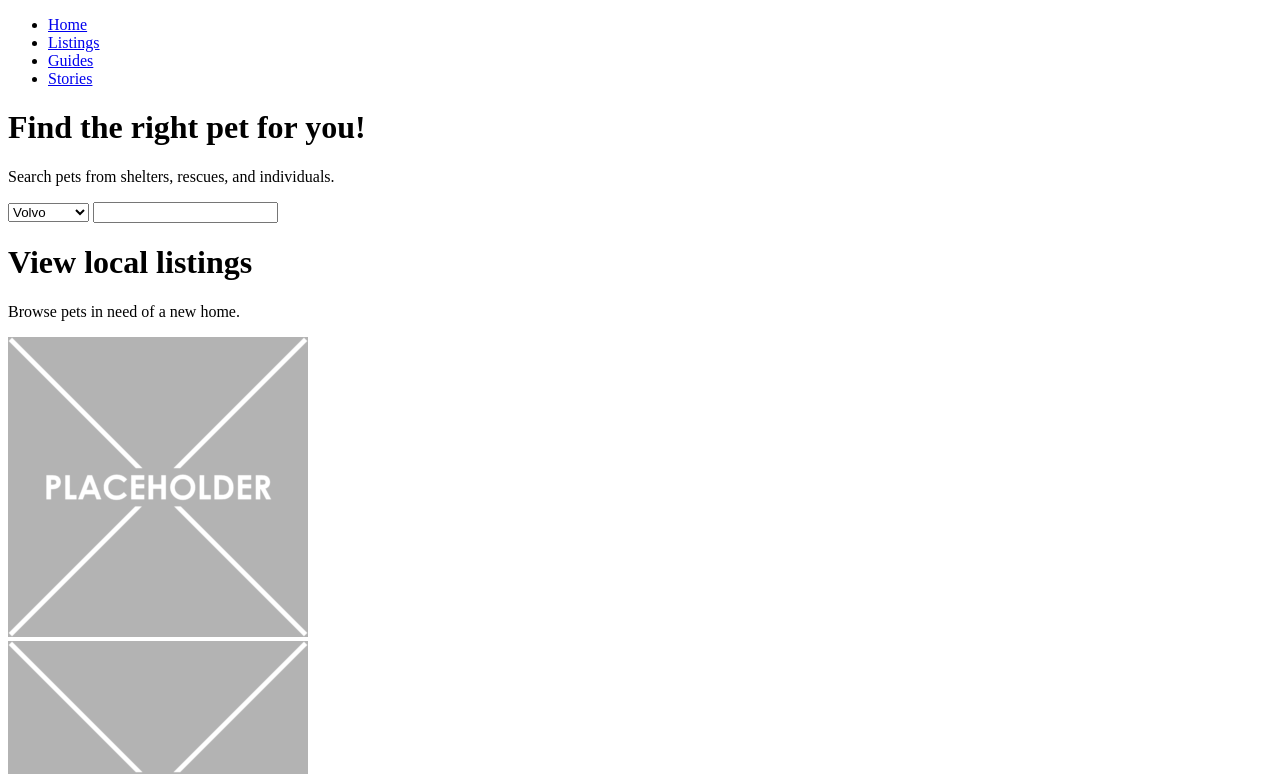
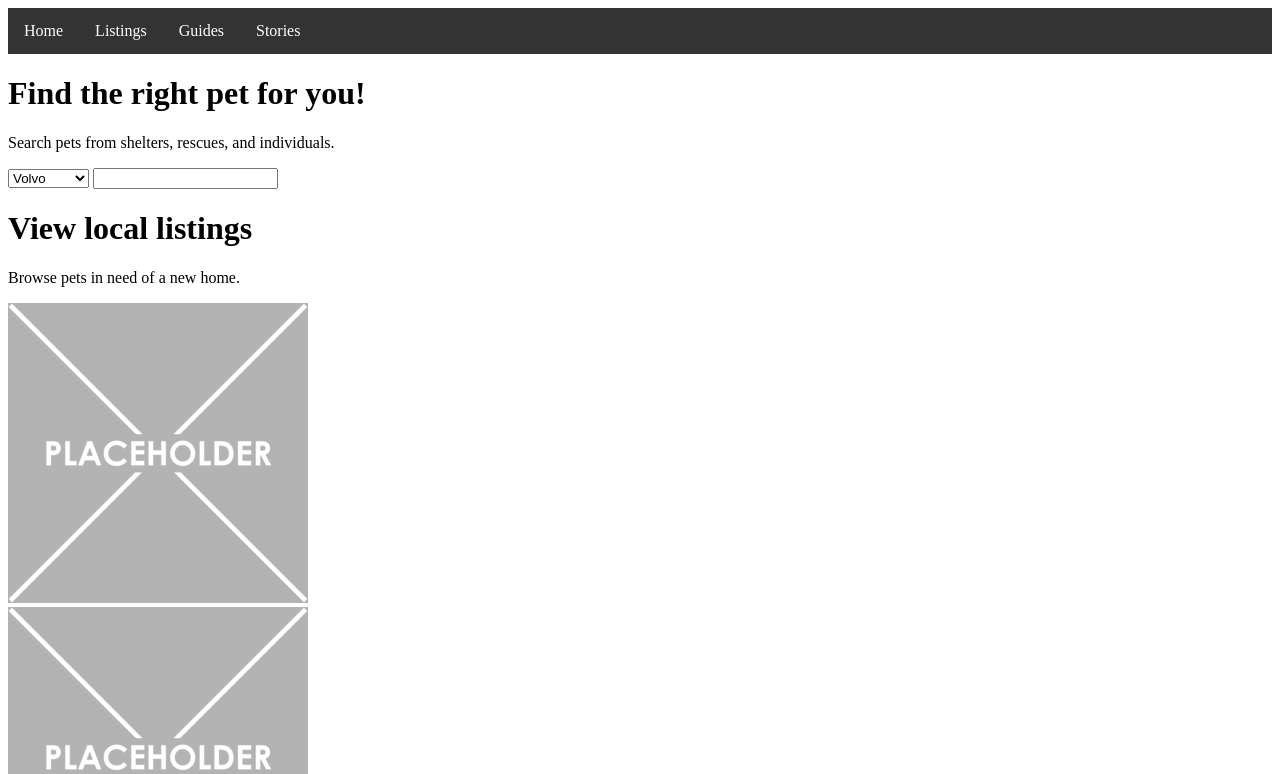
Before and after one commit to thepetproject2025/thepetproject2025, a plain HTML site: page index.html in a window 1280 px wide. Shown: the top 774 px of the page. Drawn offline with Linux system fonts and the light colour scheme.

Commit message:
Update index.html

```diff
--- a/index.html
+++ b/index.html
@@ -1,15 +1,44 @@
 <!DOCTYPE html>
 <html>
+<head>
+<style>
+    #nav {
+        list-style-type: none;
+        margin: 0;
+        padding: 0;
+        overflow: hidden;
+        background-color: #333;
+    }
+
+    #nav li {
+        float:left;
+    }
+
+    #nav li a {
+        display: block;
+        color: white;
+        text-align: center;
+        padding: 14px 16px;
+        text-decoration: none;
+    }
+
+    #nav li a:hover:not(.active) {
+        background-color: #111;
+    }
+
+    .active {
+        background-color: #04AA6D;
+    }
+</style>
+</head>
 <body>
     <!-- Menu -->
-        <div id="navbar">
     <ul id="nav">
         <li><a href="index.html">Home</a></li>
         <li><a href="listings.html">Listings</a></li>
         <li><a href="guides.html">Guides</a></li>
         <li><a href="stories.html">Stories</a></li>
     </ul>
-        </div>
     <!-- Landing -->
     <div class="section" id="landing">
         <div id="title">
```
Lines whose indentation alone changed are shown as unchanged.
